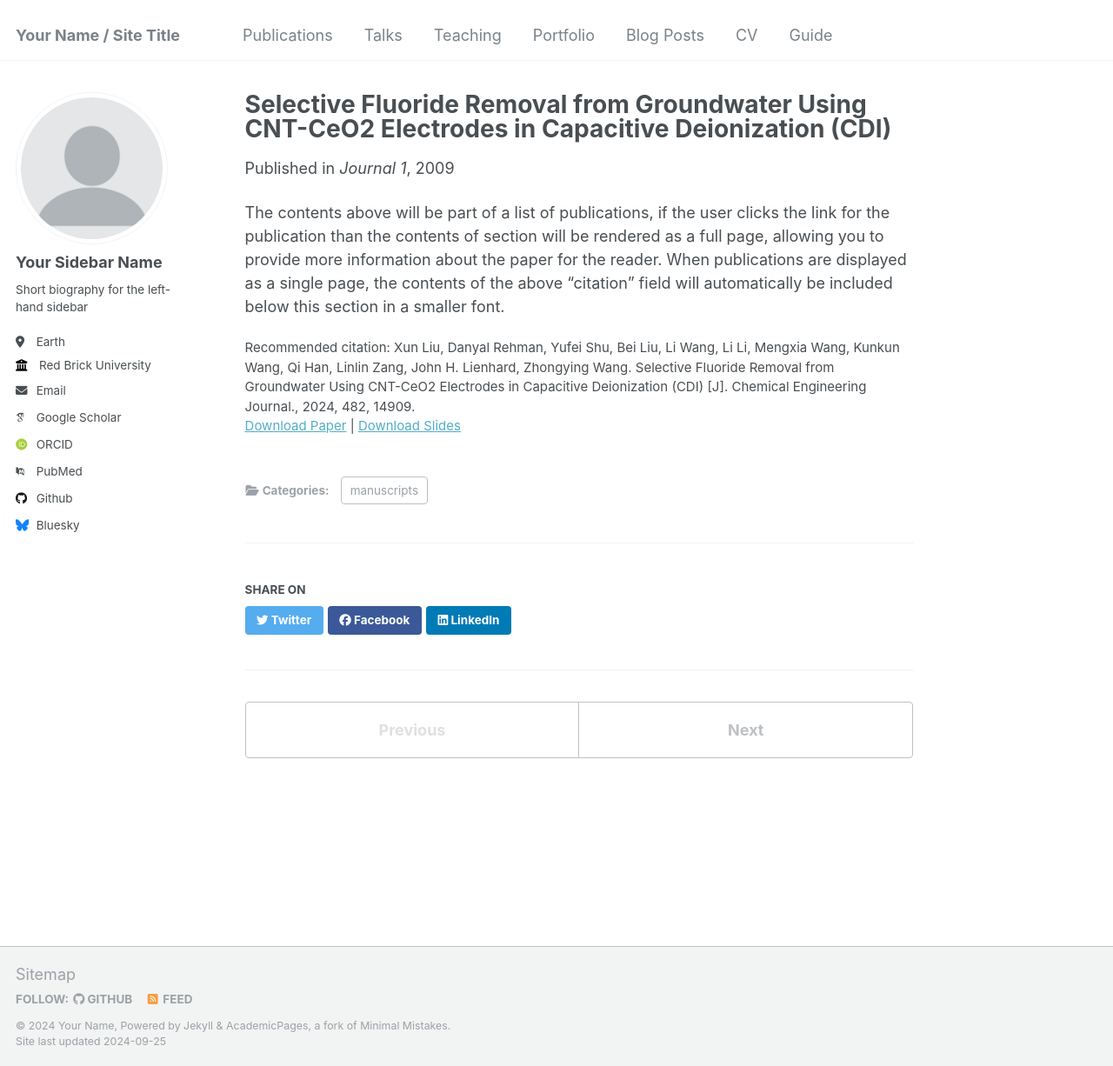
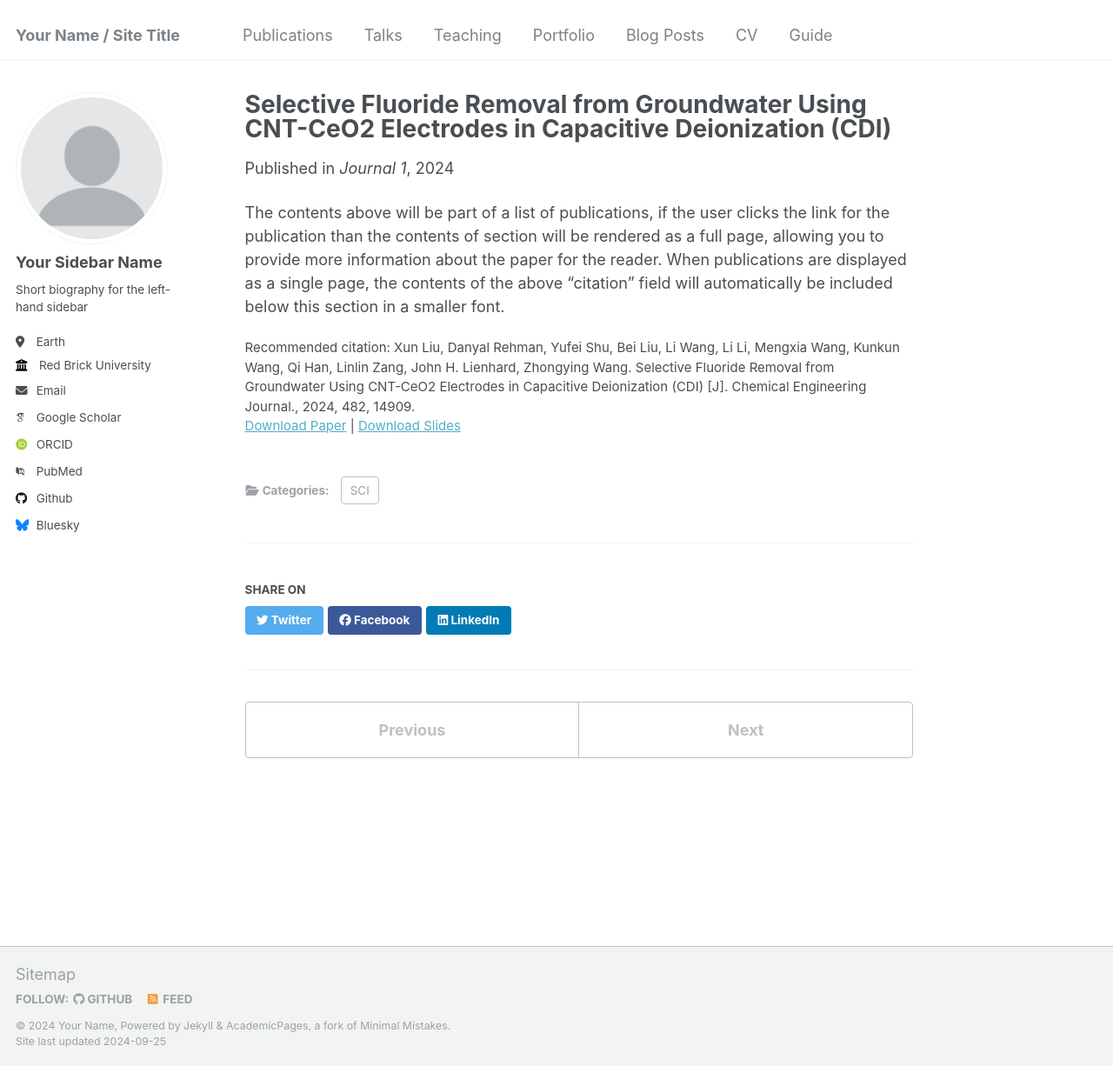
Before and after one commit to liuxun33/liuxun33, a Jekyll site: the page built from _publications/2009-10-01-paper-title-number-1.md, in a window 1280 px wide and 1226 px high. Shown: the whole window at 87% size. Built offline with Jekyll 4.4.1, drawn with Linux system fonts in a browser that asks for light colours; some web fonts are replaced.

Commit message:
Update 2024-01-12-paper-title-number-1.md

```diff
--- a/_publications/2009-10-01-paper-title-number-1.md
+++ b/_publications/2009-10-01-paper-title-number-1.md
@@ -1,10 +1,10 @@
 ---
 title: "Selective Fluoride Removal from Groundwater Using CNT-CeO2 Electrodes in Capacitive Deionization (CDI)"
 collection: publications
-category: manuscripts
+category: SCI
 permalink: /publication/2009-10-01-paper-title-number-1
 excerpt: 'This paper is about the number 1. The number 2 is left for future work.'
-date: 2009-10-01
+date: 2024-01-12
 venue: 'Journal 1'
 slidesurl: 'http://academicpages.github.io/files/slides1.pdf'
 paperurl: 'http://academicpages.github.io/files/paper1.pdf'
```
